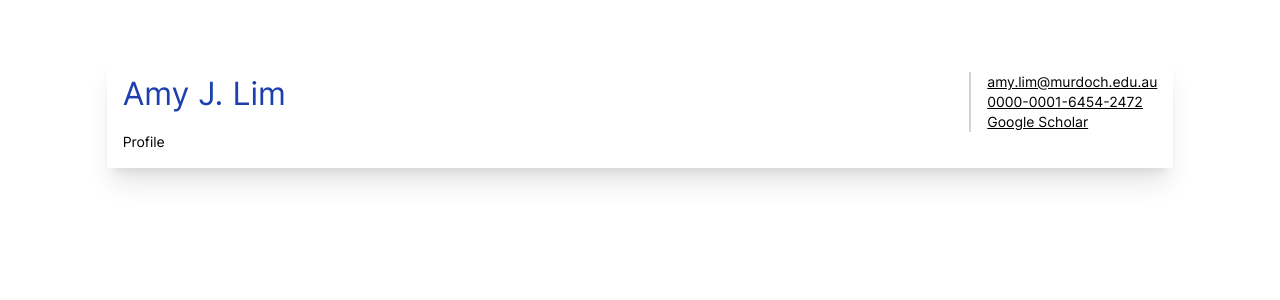
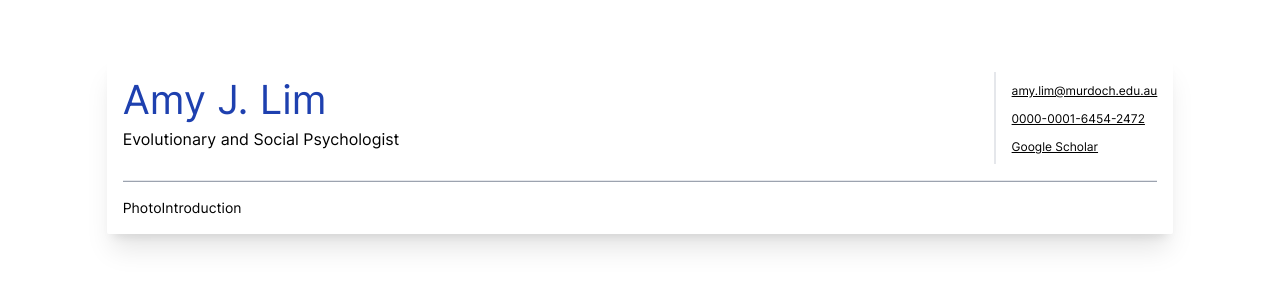
Before and after one commit to amylimjy/amylimjy.github.io, a React (Vite) app: page / in a window 1280 px wide. Shown: the top 300 px of the page. Built offline with nearby package versions, Linux system fonts and the light colour scheme.

Commit message:
[TECH][marcus] feat: change the visibility of divider depending on the screen size

```diff
--- a/src/components/layout/Divider.tsx
+++ b/src/components/layout/Divider.tsx
@@ -1,9 +1,15 @@
 import React from 'react'
 
-export const Divider = ({direction = "horizontal"} ): React.JSX.Element => {
+interface DividerProps extends React.ComponentPropsWithRef<"div"> {
+    direction?: "horizontal" | "vertical",
+    shade?: "darker" | "lighter",
+    className?: string
+}
+
+export const Divider = ({direction = "horizontal", shade = "darker", className = ""}: DividerProps ): React.JSX.Element => {
     return (
         direction === "horizontal"
-        ? <hr className="my-12 h-0.5 border-t-0 bg-neutral-100 dark:bg-white/10" />
-        : <div className="mx-4 inline-block w-0.5 self-stretch bg-gray-300"></div>
+        ? <hr className={`my-4 h-0.5 ${shade === "darker" ? "bg-gray-400" : "bg-gray-200"} ${className}`} />
+        : <div className={`mx-4 w-0.5 self-stretch ${shade === "darker" ? "bg-gray-400" : "bg-gray-200"} ${className}`}></div>
     )
 }
--- a/src/components/page-sections/Headline.tsx
+++ b/src/components/page-sections/Headline.tsx
@@ -3,17 +3,20 @@ import { Divider } from '../layout/Divider';
 
 export const Headline = (): React.JSX.Element => {
 
-  const createClass = () => "text-black";
+  const createClass = () => "text-black hover:text-blue-500 text-xs";
 
   return (
-    <div className="flex flex-row justify-between">
-      <div className="text-h3 text-blue-800">Amy J. Lim</div>
+    <div className="flex flex-col md:flex-row justify-between">
+      <div>
+        <div className="text-h2 text-blue-800">Amy J. Lim</div>
+        <div className="text-h5">Evolutionary and Social Psychologist</div>
+      </div>
       <div className="flex flex-row">
-        <Divider direction="vertical"/>
+        <Divider direction="vertical" shade="lighter" className="hidden md:block"/>
         <ul>
-          <li><a href="mailto:amy.lim@murdoch.edu.au" className={createClass()}>amy.lim@murdoch.edu.au</a></li>
-          <li><a href="https://orcid.org/0000-0001-6454-2472" className={createClass()} target="_blank">0000-0001-6454-2472</a></li>
-          <li><a href="https://scholar.google.com.sg/citations?user=DsDrHlkAAAAJ&hl=en" className={createClass()} target="_blank">Google Scholar</a></li>
+          <li className="my-2"><a href="mailto:amy.lim@murdoch.edu.au" className={createClass()}>amy.lim@murdoch.edu.au</a></li>
+          <li className="my-2"><a href="https://orcid.org/0000-0001-6454-2472" className={createClass()} target="_blank">0000-0001-6454-2472</a></li>
+          <li className="my-2"><a href="https://scholar.google.com.sg/citations?user=DsDrHlkAAAAJ&hl=en" className={createClass()} target="_blank">Google Scholar</a></li>
         </ul>
       </div>
 
--- /dev/null
+++ b/src/components/page-sections/Introduction.tsx
@@ -0,0 +1,14 @@
+import React from 'react'
+
+export const Introduction = (): React.JSX.Element => {
+  return (
+    <div className="flex flex-col md:flex-row">
+      <div>
+        Photo
+      </div>
+      <div>
+        Introduction
+      </div>
+    </div>
+  )
+}
--- a/src/components/page-sections/Profile.tsx
+++ /dev/null
@@ -1,7 +0,0 @@
-import React from 'react'
-
-export const Profile = (): React.JSX.Element => {
-  return (
-    <div>Profile</div>
-  )
-}
--- a/src/components/pages/HomePage.tsx
+++ b/src/components/pages/HomePage.tsx
@@ -1,7 +1,8 @@
 import React from 'react'
 import { BasePage } from '@/components/layout/BasePage';
 import { Headline } from '@/components/page-sections/Headline';
-import { Profile } from '@/components/page-sections/Profile';
+import { Introduction } from '@/components/page-sections/Introduction';
+import { Divider } from '@/components/layout/Divider';
 
 export const HomePage = (): React.JSX.Element => {
     return (
@@ -9,7 +10,8 @@ export const HomePage = (): React.JSX.Element => {
             <div className="text-black">
                 <div id="resume-container" className="flex flex-col">
                     <Headline />
-                    <Profile />
+                    <Divider />
+                    <Introduction />
                 </div>
             </div>
         </BasePage>
```
